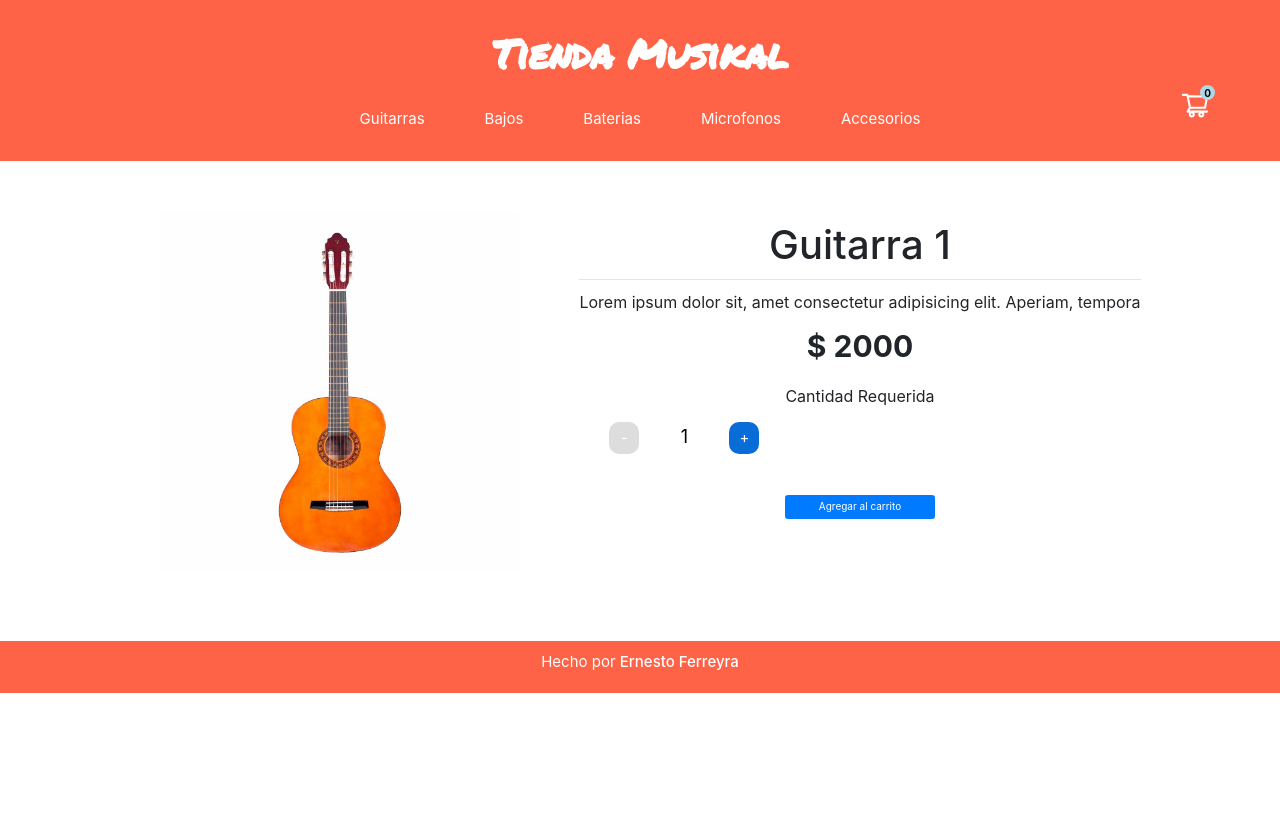
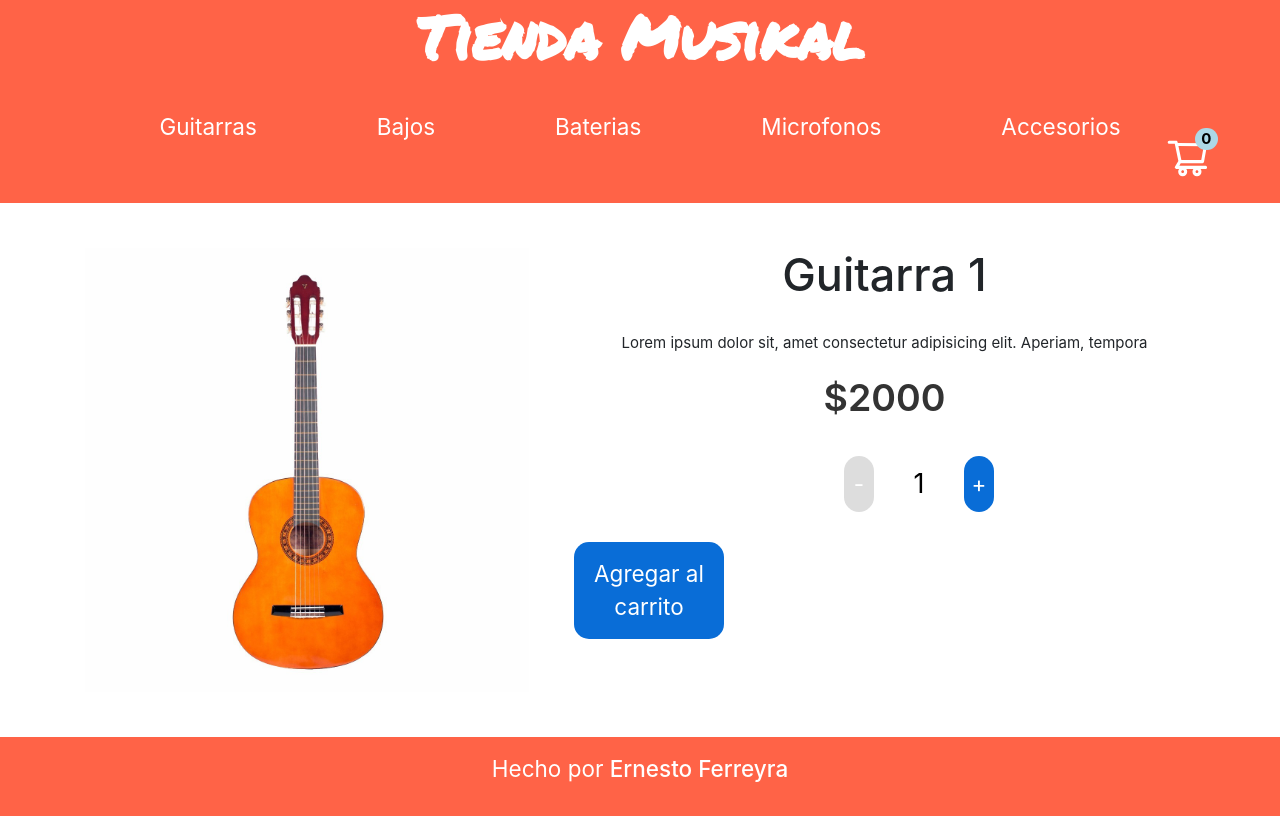
Before and after one commit to Ernesferre/tienda-ecommerce, a React (Create React App) app: page /detail/1 in a window 1280 px wide. Built offline with nearby package versions, Linux system fonts and the light colour scheme; a web font is replaced by a local one.

Commit message:
Se agregan productos al WidgetCart

```diff
--- a/src/App.jsx
+++ b/src/App.jsx
@@ -13,13 +13,14 @@ import Cart from './components/Cart'
 import Checkout from './components/Checkout'
 import Footer from './components/general/Footer'
 import {Store} from './store';
+import { queryByTitle } from '@testing-library/react';
 
 
 function App() {
   const [data, setData] = useState({
     items: [],
     cantidad: 0,
-
+    qty: 0,
   })
 
   return (
--- a/src/components/Cart/index.jsx
+++ b/src/components/Cart/index.jsx
@@ -1,7 +1,24 @@
+
+import {useContext} from 'react';
+import {Store} from '../../store';
+
 const Cart = () => {
-  return (
-    <h1>Estas en el Cart</h1>
-  )
+    const [data, setData] = useContext(Store);
+    return (
+        <>
+            <h1>Estás en el cart</h1>
+            {
+                data.items.map(item => <h2>{item.titulo}</h2>)
+            }
+        </>
+    )
 }
+export default Cart;
 
-export default Cart;
+// const Cart = () => {
+//   return (
+//     <h1>Estas en el Cart</h1>
+//   )
+// }
+
+// export default Cart;
--- a/src/components/Detail/ProductDetail.css
+++ b/src/components/Detail/ProductDetail.css
@@ -1,4 +1,92 @@
+.product {
+      display: grid;
+      grid-template-columns: 40% 1fr;
+      grid-gap: 3rem;
+      background-color:white;
+      margin-top: 3rem;
+      margin-bottom: 3rem;
+    }
 
+.product .foto img {
+      width: 100%;
+
+    }
+
+    .product .info .title {
+      font-size: 3rem;
+      /* color: var(--color-secundario); */
+      margin-bottom: 2rem;
+      text-align: center;
+    }
+
+    .product .info .description {
+      font-size: 3rem;
+      color: var(--text);
+      margin-bottom: 2rem;
+    }
+
+    .product .info .price {
+      font-size: 2.5rem;
+      font-weight: 600;
+      color: var(--text);
+      margin-bottom: 2rem;
+    }
+
+    .product .qty {
+      width: 150px;
+      margin-bottom: 2rem;
+      display: flex;
+    }
+
+    .product .qty button {
+      width: 20%;
+      border: none;
+      padding: 0.5rem;
+      outline: none;
+      cursor: pointer;
+      background: var(--color-principal);
+      border-radius: 1rem;
+      color: var(--blanco);
+      font-size: 1.5rem;
+    }
+
+    .product .qty button:disabled {
+      background: #ddd;
+      cursor: no-drop;
+    }
+
+    .product .qty input {
+      width: 60%;
+      text-align: center;
+      border: none;
+      padding: 0.5rem;
+      text-align: center;
+      font-size: 1.8rem;
+      outline: none;
+    }
+
+    .product .btn {
+      width: 150px;
+      display: block;
+      border: none;
+      padding: 1rem;
+      outline: none;
+      cursor: pointer;
+      background: var(--color-principal);
+      border-radius: 1rem;
+      color: var(--blanco);
+      font-size: 1.5rem;
+      margin-top: 1rem;
+      transition: background 0.5s;
+    }
+
+    .product .btn:hover {
+      background: #0758af;
+    }
+
+
+
+/*
 
 
 .productDetail {
@@ -26,22 +114,22 @@ h1 {
       margin-bottom: 2rem;
       width: 400px;
       /* border-style:outset;  */
-      padding: 2rem;
+      /* padding: 2rem;
 
-}
+} */
 
-.contenedor {
+/* .contenedor {
       display: flex;
       justify-content: center;
       margin-top: 3rem;
       margin-bottom: 3rem;
       /* background-color: cadetblue;  */
-      border-radius: 3rem;
+      /* border-radius: 3rem; */
 
 
-}
+/* }  */
 
-h2 {
+/* h2 {
       font-size: 4rem;
 }
 
@@ -62,4 +150,4 @@ span {
 
 img {
       border-radius: 5rem;
-}
+}    */
--- a/src/components/Detail/ProductDetail.jsx
+++ b/src/components/Detail/ProductDetail.jsx
@@ -1,49 +1,159 @@
-import StateCounter from '../Home/StateCounter/StateCounter.jsx';
-// import {useState} from 'react';
+import {useState, useContext} from 'react';
 import './ProductDetail.css';
-// import {Store} from '../../store';
-// import {useHistory} from 'react-router-dom';
+import {Store} from '../../store';
+import {useHistory} from 'react-router-dom';
+
+const ProductDetail = ({item}) => {
+
+    const [qty, setQty] = useState(1);
+    const [data, setData] = useContext(Store);
+    const history = useHistory();
+
+
+    const handleClickResta = () => {
+        if(qty > 1) {
+            setQty(qty - 1);
+        }
+    }
+    const onAdd = () => {
+        setData({
+            ...data,
+            items: [...data.items, item],
+            cantidad: data.cantidad + qty,
+            qParcial: qty,
+
+
+
+        });
+
+
+        // history.push('/cart');
+        // alert(`Agregaste ${qty} productos al carrito`);
+    }
+    console.log(data);
+    return (
+        <article className="product">
+            <div className="foto">
+            <img src={item.imagen} alt="" />
+            </div>
+            <div className="info">
+                <h1 className="title">{item.titulo}</h1>
+                {
+                    !!item.description && <p className="description">{item.descripcion}</p>
+                }
+                <p className="descripcion"> {item.descripcion}</p>
+                <p className="price">${item.precio}</p>
+                <div className="qty">
+                    <button
+                        disabled={qty === 1 ? 'disabled' : null }
+                        onClick={handleClickResta}
+                    >
+                        -
+                    </button>
+                    <input type="text" value={qty} readOnly/>
+                    <button onClick={() => setQty(qty + 1)}>+</button>
+                </div>
+                <button className="btn" onClick={onAdd}>Agregar al carrito</button>
+            </div>
+        </article>
+    )
+}
+export default ProductDetail;
+
+// const ProductDetail = ({item}) => {
+//     const history = useHistory();
+//     const [data, setData] = useContext(Store);
+//     const [qty, setQty] = useState(1);
+//     const handleClickResta = () => {
+//         if(qty > 1) {
+//             setQty(qty - 1);
+//         }
+//     }
+//     const onAdd = () => {
+//         setData({
+//             ...data,
+//             cantidad: data.cantidad + qty,
+//             items: [...data.items, item],
+//         });
+//         history.push('/cart');
+//         // alert(`Agregaste ${qty} productos al carrito`);
+//     }
+//     console.log(data);
+//     return (
+//         <article className="product">
+//             <div className="foto">
+//                 <img src={item.imagen} alt=""/>
+//             </div>
+//             <div className="info">
+//                 <h1 className="title">{item.titulo}</h1>
+//                 {
+//                     !!item.description && <p className="description">{item.descripcion}</p>
+//                 }
+//                 <p className="price">${item.precio}</p>
+//                 <div className="qty">
+//                     <button
+//                         disabled={qty === 1 ? 'disabled' : null }
+//                         onClick={handleClickResta}
+//                     >
+//                         -
+//                     </button>
+//                     <input type="text" value={qty} readOnly/>
+//                     <button onClick={() => setQty(qty + 1)}>+</button>
+//                 </div>
+//                 <button className="btn" onClick={onAdd}>Agregar al carrito</button>
+//             </div>
+//         </article>
+//     )
+// }
+// export default ProductDetail;
+
+
+// import StateCounter from '../Home/StateCounter/StateCounter.jsx';
+// // import {useState} from 'react';
+// import './ProductDetail.css';
+// // import {Store} from '../../store';
+// // import {useHistory} from 'react-router-dom';
 
 
 
 
 
-const ProductDetail = ({titulo,id,imagen,descripcion,precio})=> {
-  return (
-    <>
+// const ProductDetail = ({titulo,id,imagen,descripcion,precio})=> {
+//   return (
+//     <>
 
-    <div className="contenedor">
+//     <div className="contenedor">
 
-        <div className="contimagen">
+//         <div className="contimagen">
 
-          {/* <p>El id de este producto es {id}</p> */}
-          <img src={imagen} alt="" />
+//           {/* <p>El id de este producto es {id}</p> */}
+//           <img src={imagen} alt="" />
 
 
-        </div>
-        <div className="counter">
+//         </div>
+//         <div className="counter">
 
-            <h2 > {titulo} </h2>
-            <hr/>
-            <p> {descripcion}</p>
-            <span> $ {precio}</span>
-            <br/>
-            <br/>
-            <p className="strong">Cantidad Requerida</p>
-          <StateCounter/>
+//             <h2 > {titulo} </h2>
+//             <hr/>
+//             <p> {descripcion}</p>
+//             <span> $ {precio}</span>
+//             <br/>
+//             <br/>
+//             <p className="strong">Cantidad Requerida</p>
+//           <StateCounter/>
 
 
-        </div>
+//         </div>
 
 
-  </div>
-  </>
+//   </div>
+//   </>
 
 
 
 
 
-  )
-}
+//   )
+// }
 
-export default ProductDetail;
+// export default ProductDetail;
--- a/src/components/Detail/index.jsx
+++ b/src/components/Detail/index.jsx
@@ -4,51 +4,81 @@ import ProductDetail from './ProductDetail.jsx'
 import {useParams} from 'react-router-dom';
 import { listaProductos } from "../Assets/productos";
 import './index.css';
-
-
 const Detail = () => {
-
   const [product, setProduct] = useState();
-
   const {itemId} = useParams();
-
-
   const getProduct = new Promise ((resolve,reject) => {
     setTimeout (() => {
-      const productoClickeado = listaProductos.find( product => product.id == itemId )
+      const productoClickeado = listaProductos.find( item => item.id == itemId )
       resolve (productoClickeado);
     }, 500);
-
   });
-
-
-
   useEffect (() => {
     getProduct.then(response => setProduct(response));
     // eslint-disable-next-line react-hooks/exhaustive-deps
   }, []);
+return product ? (
+  <div className="container">
+    <ProductDetail
+      item={product}
+    />
+  </div>
+):
+<p>Cargando producto...</p>
+}
+export default Detail
+
+// import guitarra2 from '../../assets/img/guitarra2.jpg';
+// import {useEffect, useState} from 'react';
+// import ProductDetail from './ProductDetail.jsx'
+// import {useParams} from 'react-router-dom';
+// import { listaProductos } from "../Assets/productos";
+// import './index.css';
+
+
+// const Detail = () => {
+
+//   const [product, setProduct] = useState();
+
+//   const {itemId} = useParams();
+
+
+//   const getProduct = new Promise ((resolve,reject) => {
+//     setTimeout (() => {
+//       const productoClickeado = listaProductos.find( product => product.id == itemId )
+//       resolve (productoClickeado);
+//     }, 500);
+
+//   });
+
+
+
+//   useEffect (() => {
+//     getProduct.then(response => setProduct(response));
+//     // eslint-disable-next-line react-hooks/exhaustive-deps
+//   }, []);
 
 
 
 
-return product ? (
-  <div className="container">
-    <ProductDetail
-      titulo={product.titulo}
-      id={product.id}
-      imagen={product.imagen}
-      descripcion={product.descripcion}
-      precio={product.precio}
+// return product ? (
+//   <div className="container">
+//     <ProductDetail
+//       titulo={product.titulo}
+//       id={product.id}
+//       imagen={product.imagen}
+//       descripcion={product.descripcion}
+//       precio={product.precio}
 
 
-    />
-  </div>
-):
+//     />
+//   </div>
+// ):
 
-<p>Cargando producto...</p>
+// <p>Cargando producto...</p>
 
 
 
-}
+// }
 
-export default Detail
+// export default Detail
--- a/src/components/Home/StateCounter/StateCounter.jsx
+++ b/src/components/Home/StateCounter/StateCounter.jsx
@@ -34,7 +34,7 @@ const onAdd = () => {
   return (
 
 
-<div className="caja align-items-center">
+<div>
       	<div className="qty ml-5">
           <button
           disabled={qty === 1 ? 'disabled' : null }
--- a/src/components/general/Nav/Nav.css
+++ b/src/components/general/Nav/Nav.css
@@ -8,7 +8,7 @@ nav .container {
   flex-direction: column;
   align-items: center;
   position: relative;
-  padding-bottom: 2rem;
+  padding-bottom: 4rem;
 }
 
 nav h1 a {
@@ -31,8 +31,10 @@ nav ul {
 }
 
 nav ul li {
-  margin: 0 3rem;
+  margin: 0 4rem;
   list-style: none;
+  margin-top: 2rem;
+  margin-bottom: -1rem;
 }
 
 nav ul li :hover{
--- a/src/components/general/Nav/Nav.jsx
+++ b/src/components/general/Nav/Nav.jsx
@@ -42,9 +42,9 @@ function Nav({titulo, action}) {
                    }
                 </ul>
 
-                {
-                    <NavCart action={action}/>
-                }
+
+                <NavCart action={action}/>
+
 
             </div>
         </nav>
--- a/src/components/general/NavAndWidgetCart/NavAndWidjetCart.css
+++ b/src/components/general/NavAndWidgetCart/NavAndWidgetCart.css
@@ -1,7 +1,7 @@
 @import url("https://fonts.googleapis.com/css2?family=Nerko+One&display=swap");
 
 header {
-    background: rgb(165, 105, 27);
+    background: blue;
     padding: 10px 0 10px 0;
     text-align: center;
     position: fixed;
@@ -10,7 +10,7 @@ header {
 header h1 {
         color: yellow;
         /* color: var(--blanco); */
-        font-size: 4rem;
+        font-size: 3rem;
         letter-spacing: 0.5rem;
         margin-bottom: 0.9rem;
         /* font-weight: 900; */
--- a/src/components/general/NavAndWidgetCart/NavAndWidgetCart.jsx
+++ b/src/components/general/NavAndWidgetCart/NavAndWidgetCart.jsx
@@ -1,5 +1,6 @@
 
 import {useState} from 'react';
+import './NavAndWidgetCart.css';
 import Nav from '../Nav/Nav';
 import WidgetCart from '../WidgetCart/WidgetCart';
 
@@ -16,7 +17,7 @@ const NavAndWidgetCart = () => {
         return (
                 <>
                         <Nav  titulo="Tienda Musikal" action={openWidgetCart}/>
-                        <WidgetCart show={showWidgetCart} action={openWidgetCart}/>
+                        <WidgetCart show={showWidgetCart} action={openWidgetCart} />
                 </>
 
         )
--- a/src/components/general/WidgetCart/WidgetCart.jsx
+++ b/src/components/general/WidgetCart/WidgetCart.jsx
@@ -1,19 +1,36 @@
+
 import {useContext} from 'react';
 import './WidgetCart.css';
-import {Store} from '../../../store'
+import {Store} from '../../../store';
+
 
 const WidgetCart = ({show, action}) => {
     const [data, setData] = useContext(Store);
 
-
     return (
         <div className={`widgetCart ${show ? 'open' : 'close'}`}>
+            <h2>Carrito de Compras</h2>
+            <br/>
             {
-                data.items.map(item => <p>{item.titulo}</p>)
+                data.items.map(item =>
+                <p>Articulo: {item.titulo} - <span>Cantidad: {data.qParcial} </span> </p>
+                )
+
             }
-            <button onClick={action}>Cerrar Widget</button>
+
+
+
+
+
+
+
+
+
+            <button onClick={action}>Cerrar widget</button>
+            <br/>
+            <hr/>
+
         </div>
     )
 }
-
 export default WidgetCart;
```
Also changed, not shown: 1 other file (tests, documents, lock files or other folders).
